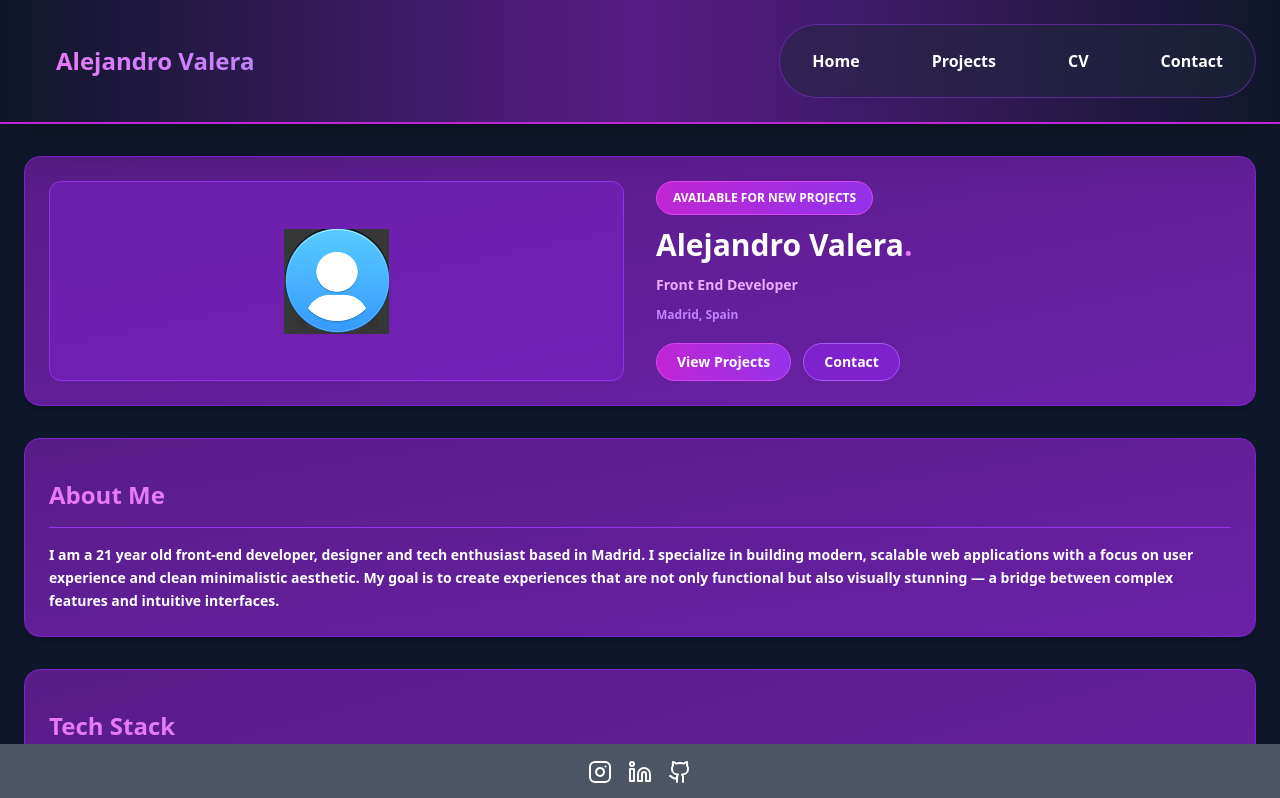
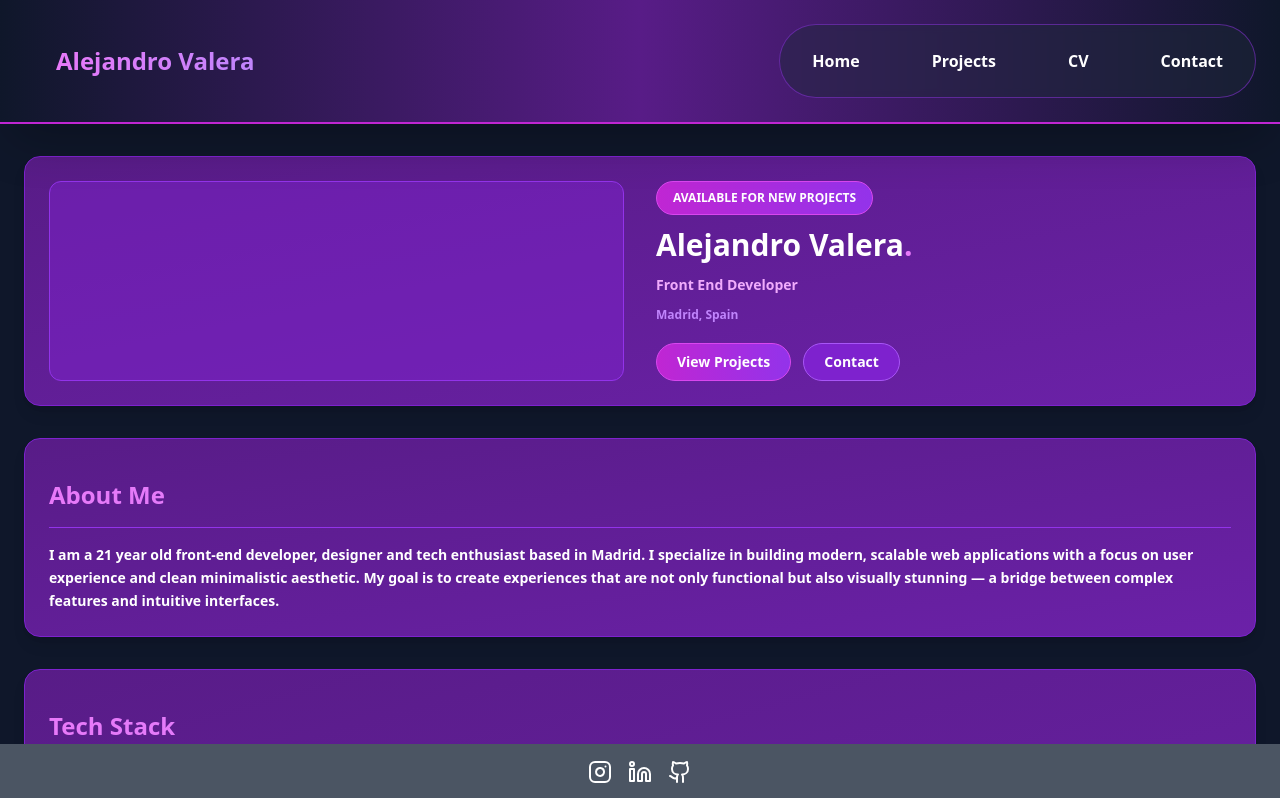
Before and after one commit to AValeraP/PruebaTecnica, a Nuxt app: page / in a window 1280 px wide. Shown: the top 798 px of the page. Built offline with nearby package versions, Linux system fonts and the light colour scheme; grey boxes are pictures that could not be loaded.

Commit message:
home img removed

```diff
--- a/app/components/HomeComps/HomePage.vue
+++ b/app/components/HomeComps/HomePage.vue
@@ -24,7 +24,6 @@ const techs = [
 
     <div class="grid grid-cols-2 gap-8 bg-gradient-to-br from-purple-900 to-purple-800 p-6 rounded-2xl shadow-lg hover:shadow-2xl transition-shadow duration-300 border border-purple-700">
       <div class="flex justify-center items-center bg-purple-700 bg-opacity-50 rounded-xl border border-purple-600 p-4">
-        <img src="/img/profilepicture.png" alt="img de linkedin">
         </div>
       <div class="flex flex-col justify-center gap-3">
         <span class="inline-flex items-center w-fit px-4 py-2 rounded-full bg-gradient-to-r from-fuchsia-600 to-purple-600 border border-fuchsia-500 text-white font-semibold text-xs">
```
